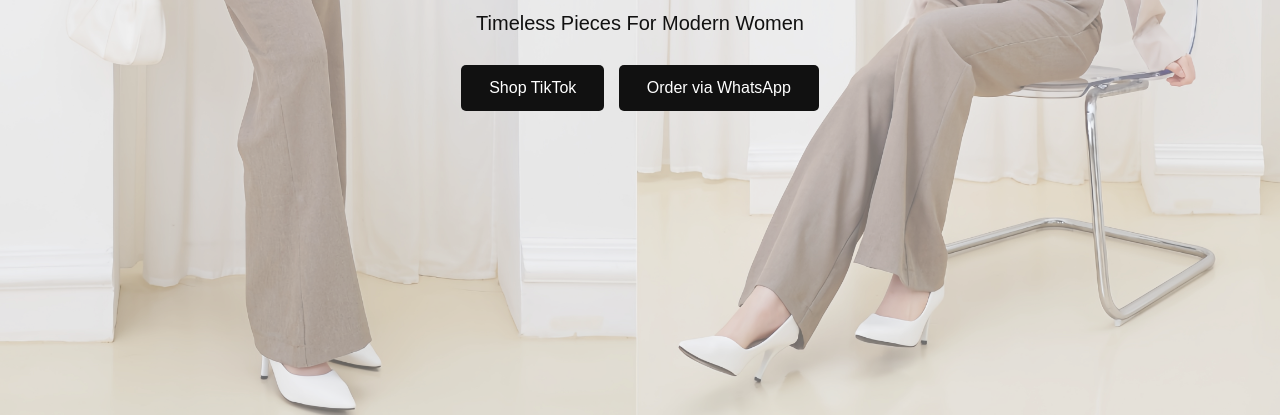
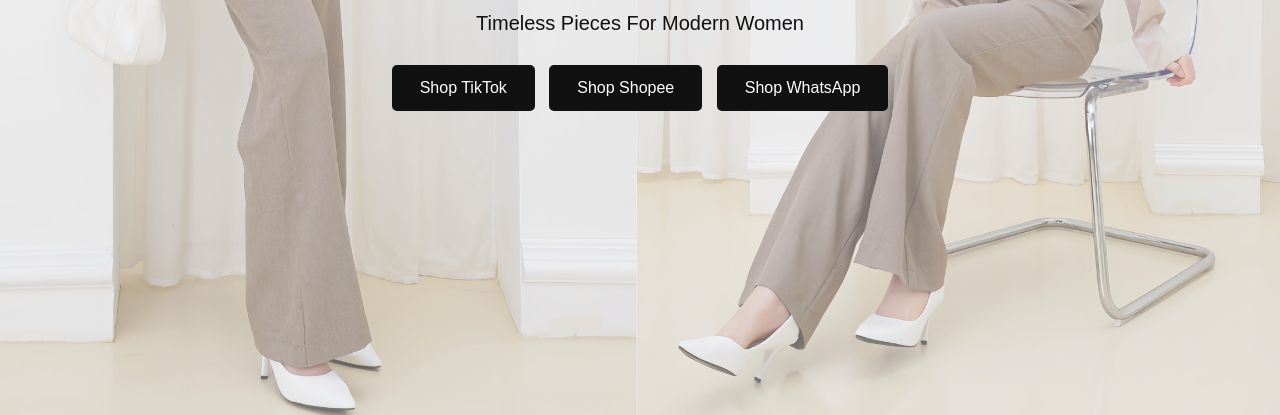
Before and after one commit to Stayaofficial/staya.id, a plain HTML site: page index.html in a window 1280 px wide. Shown: the part 385-800 px from the top of the page. Drawn offline with Linux system fonts and the light colour scheme.

Commit message:
Update index.html

```diff
--- a/index.html
+++ b/index.html
@@ -198,8 +198,12 @@ height:350px;
 Shop TikTok
 </a>
 
+<a class="btn" href="https://s.shopee.co.id/AKXxTZlHpK" target="_blank">
+Shop Shopee
+</a>
+
 <a class="btn" href="https://wa.me/6282121770770" target="_blank">
-Order via WhatsApp
+Shop WhatsApp
 </a>
 
 </div>
```
